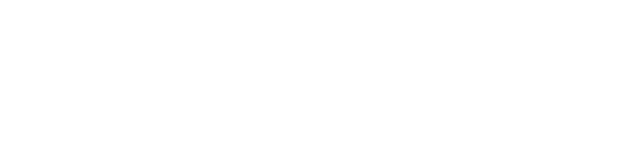
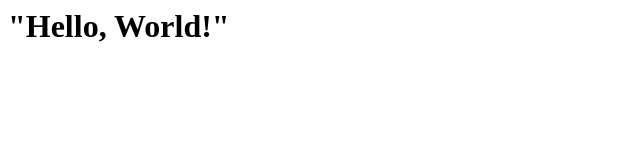
Before and after one commit to Mook98/deploy, a plain HTML site: page index.html in a window 1280 px wide. Shown: the whole page, without its empty margins (0-640 px from the left). Drawn offline with Linux system fonts and the light colour scheme.

Commit message:
Update index.html

```diff
--- a/index.html
+++ b/index.html
@@ -1,6 +1,6 @@
 <html>
   <head></head>
   <body>
-    <h1 "Hello, World!"></h1>
+    <h1>"Hello, World!"</h1>
   </body>
 </html>
```
